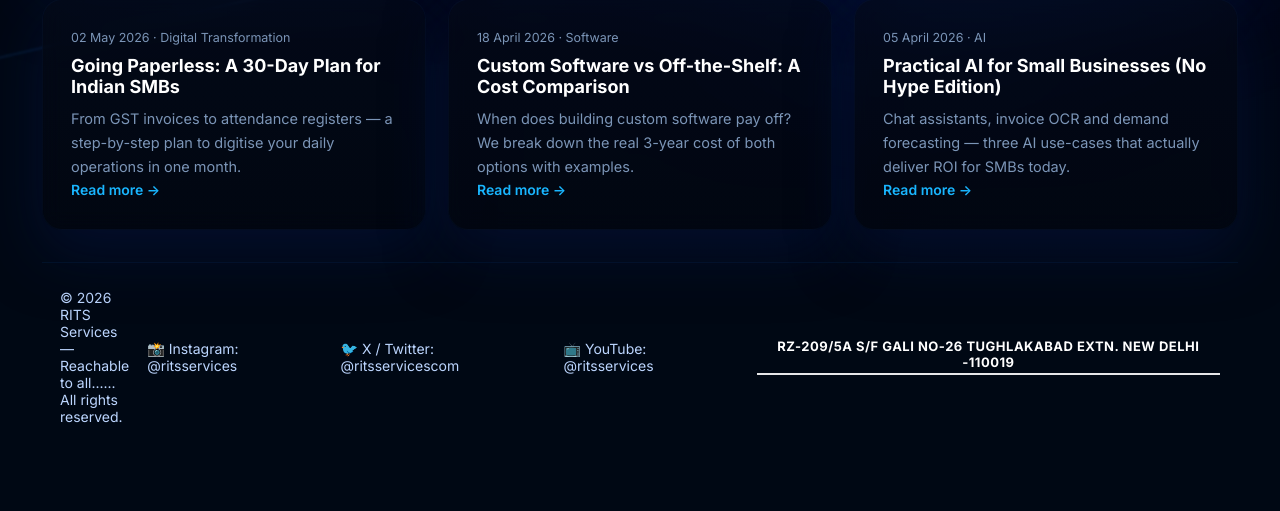
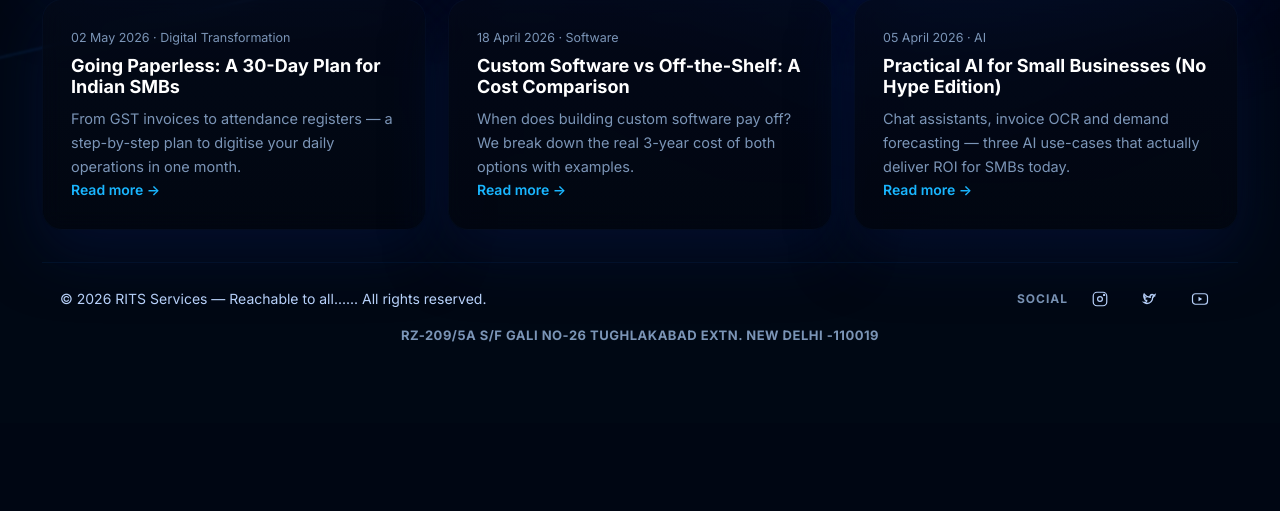
Before and after one commit to sandesh4rakesh-hash/RitsSite, a Flask app: page /blog in a window 1280 px wide. Shown: the part 621-1132 px from the top of the page. After the commit the page ends 963 px from the top, so only its background shows below. Run offline with Flask 3, Linux system fonts and the light colour scheme.

Commit message:
Footer: two-line layout — top row copyright+social, bottom row address

```diff
--- a/static/css/style.css
+++ b/static/css/style.css
@@ -285,19 +285,28 @@ textarea{min-height:140px;resize:vertical}
 .job .job-meta{font-size:13px;color:var(--text-muted)}
 
 /* Footer layout */
-.site-footer{display:flex;justify-content:space-between;align-items:center;gap:18px;padding:26px 18px;margin-top:32px;color:var(--text-soft);font-size:14px;border-top:1px solid var(--divider)}
+.site-footer{display:flex;flex-direction:column;gap:12px;padding:20px 18px;margin-top:32px;color:var(--text-soft);font-size:14px;border-top:1px solid var(--divider)}
+.site-footer .footer-top{display:flex;justify-content:space-between;align-items:center;width:100%;gap:12px}
 .site-footer .footer-left{flex:1}
-.site-footer .footer-right{display:flex;flex-direction:row;align-items:center;gap:22px}
-.social-links{list-style:none;display:flex;gap:14px;padding:0;margin:0}
-.social-ecosystem{display:none}
-.social-links li{font-size:14px}
-.social-links a{color:var(--text-soft);text-decoration:none}
-.social-links a:hover{text-decoration:underline;color:var(--accent)}
+.site-footer .footer-right{display:flex;align-items:center;gap:22px}
+
+/* Professional single-line social bar */
+.social-bar{display:flex;align-items:center;gap:12px}
+.social-label{font-size:12px;font-weight:700;color:var(--text-muted);text-transform:uppercase;letter-spacing:1px}
+.social-links{display:flex;align-items:center;gap:10px;padding:0;margin:0;list-style:none}
+.social-link{display:inline-flex;align-items:center;justify-content:center;gap:8px;padding:6px 10px;border-radius:10px;color:var(--text-soft);text-decoration:none;border:1px solid transparent;transition:all .18s}
+.social-link:hover{color:var(--accent);background:linear-gradient(90deg,rgba(255,255,255,.02),rgba(255,255,255,.01));border-color:rgba(255,255,255,.03);transform:translateY(-1px)}
+.social-icon{width:18px;height:18px;flex:none;color:var(--text-soft)}
+.footer-bottom{width:100%;text-align:center}
+.address{font-size:13px;font-weight:700;letter-spacing:.5px;color:var(--text-muted);border-bottom:none;padding-bottom:0}
+.sr-only{position:absolute;width:1px;height:1px;padding:0;margin:-1px;overflow:hidden;clip:rect(1px,1px,1px,1px);white-space:nowrap;border:0}
 
 @media (max-width:900px){
   .site-footer{flex-direction:column;align-items:center;text-align:center}
   .site-footer .footer-right{align-items:center}
-  .social-links{flex-direction:column;gap:6px}
+  .social-links{flex-direction:row;gap:10px}
+  .social-label{display:none}
+  .address{margin-top:10px}
 }
 
 .section-gap{margin-top:26px}
--- a/templates/base.html
+++ b/templates/base.html
@@ -135,14 +135,29 @@
 {% block content %}{% endblock %}
 
 <footer class="site-footer">
-  <div class="footer-left">© {{ now.year }} RITS Services — {{ t.hero.tagline }} {{ t.footer_rights }}</div>
-  <div class="footer-right">
-    <div class="social-ecosystem"><strong>Social Ecosystem</strong></div>
-    <ul class="social-links">
-      <li>📸 <a href="https://instagram.com/ritsservices" target="_blank" rel="noopener">Instagram: @ritsservices</a></li>
-      <li>🐦 <a href="https://x.com/ritsservicescom" target="_blank" rel="noopener">X / Twitter: @ritsservicescom</a></li>
-      <li>📺 <a href="https://youtube.com/@ritsservices" target="_blank" rel="noopener">YouTube: @ritsservices</a></li>
-    </ul>
+  <div class="footer-top">
+    <div class="footer-left">© {{ now.year }} RITS Services — {{ t.hero.tagline }} {{ t.footer_rights }}</div>
+    <div class="footer-right">
+      <div class="social-bar" aria-label="Social Ecosystem">
+        <span class="social-label">Social</span>
+        <nav class="social-links" aria-label="Social links">
+          <a class="social-link" href="https://instagram.com/ritsservices" target="_blank" rel="noopener" title="Instagram">
+            <svg class="social-icon" viewBox="0 0 24 24" fill="none" stroke="currentColor" stroke-width="1.6" aria-hidden="true"><rect x="3" y="3" width="18" height="18" rx="5"/><circle cx="12" cy="12" r="3.2"/><circle cx="17.5" cy="6.5" r="0.8"/></svg>
+            <span class="sr-only">Instagram</span>
+          </a>
+          <a class="social-link" href="https://x.com/ritsservicescom" target="_blank" rel="noopener" title="X (Twitter)">
+            <svg class="social-icon" viewBox="0 0 24 24" fill="none" stroke="currentColor" stroke-width="1.8" aria-hidden="true"><path d="M19 7.5c-.55.25-1.13.42-1.75.5.63-.38 1.12-.98 1.35-1.7-.6.36-1.27.62-1.99.76C16.7 6.5 15.85 6 15 6c-1.63 0-2.95 1.33-2.95 2.96 0 .23.03.45.08.66C9.1 9.45 6.2 8.02 4.2 5.43c-.25.43-.4.93-.4 1.46 0 1.01.52 1.9 1.31 2.42-.48-.02-.94-.15-1.34-.37v.04c0 1.42 1.01 2.6 2.35 2.87-.25.07-.5.11-.77.11-.19 0-.38-.02-.56-.05.38 1.18 1.49 2.04 2.8 2.07C7.6 15.9 6.22 16.5 4.73 16.5c-.3 0-.6-.02-.89-.05C4.9 17.34 6.32 18 8 18c4.8 0 7.45-4 7.45-7.45v-.34c.5-.36.93-.82 1.27-1.33-.45.2-.93.33-1.44.39z"/></svg>
+            <span class="sr-only">X</span>
+          </a>
+          <a class="social-link" href="https://youtube.com/@ritsservices" target="_blank" rel="noopener" title="YouTube">
+            <svg class="social-icon" viewBox="0 0 24 24" fill="none" stroke="currentColor" stroke-width="1.6" aria-hidden="true"><rect x="2" y="5" width="20" height="14" rx="4"/><path d="M10 9l5 3-5 3z" fill="currentColor" stroke="none"/></svg>
+            <span class="sr-only">YouTube</span>
+          </a>
+        </nav>
+      </div>
+    </div>
+  </div>
+  <div class="footer-bottom">
     <div class="address">{{ t.hero.address }}</div>
   </div>
 </footer>
```
